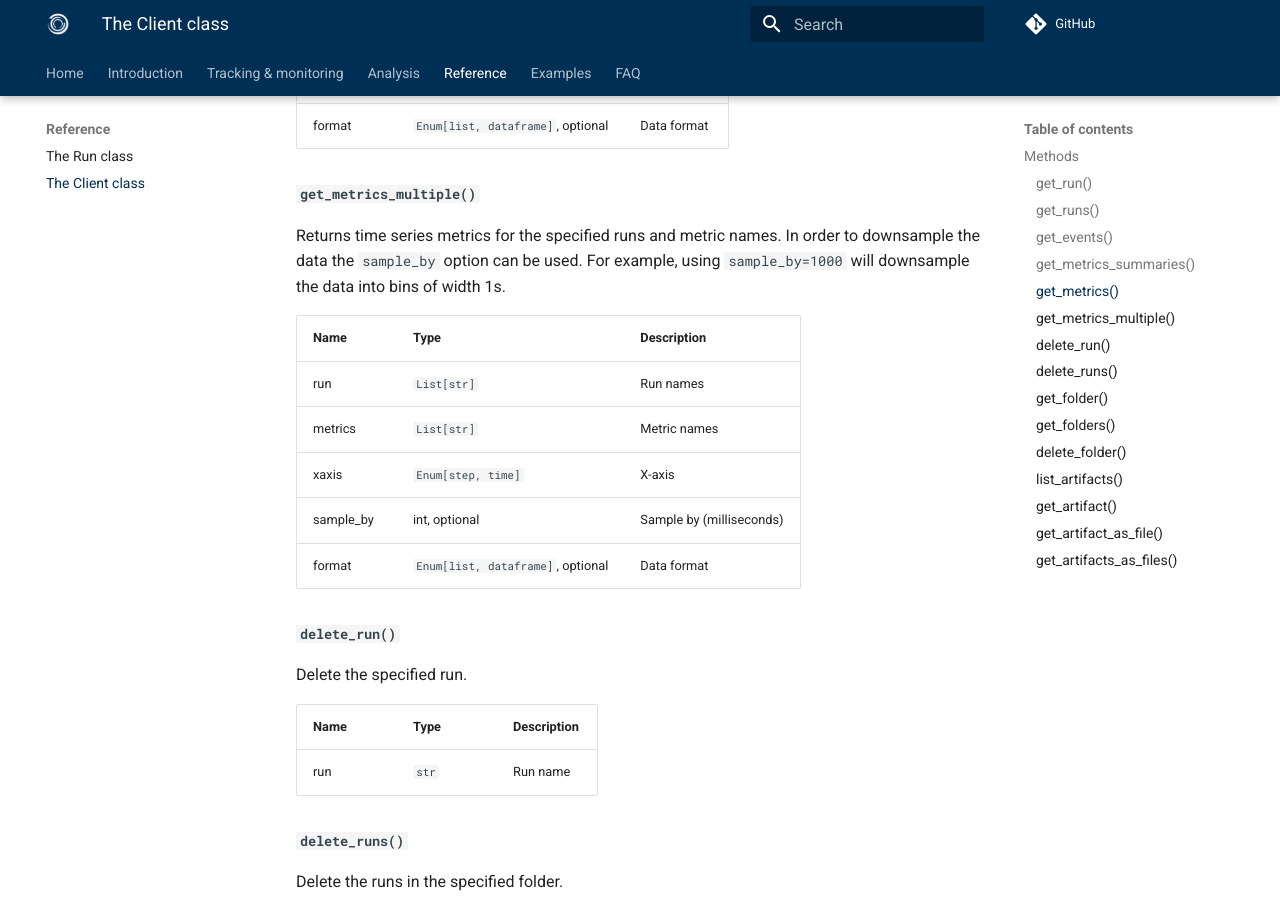
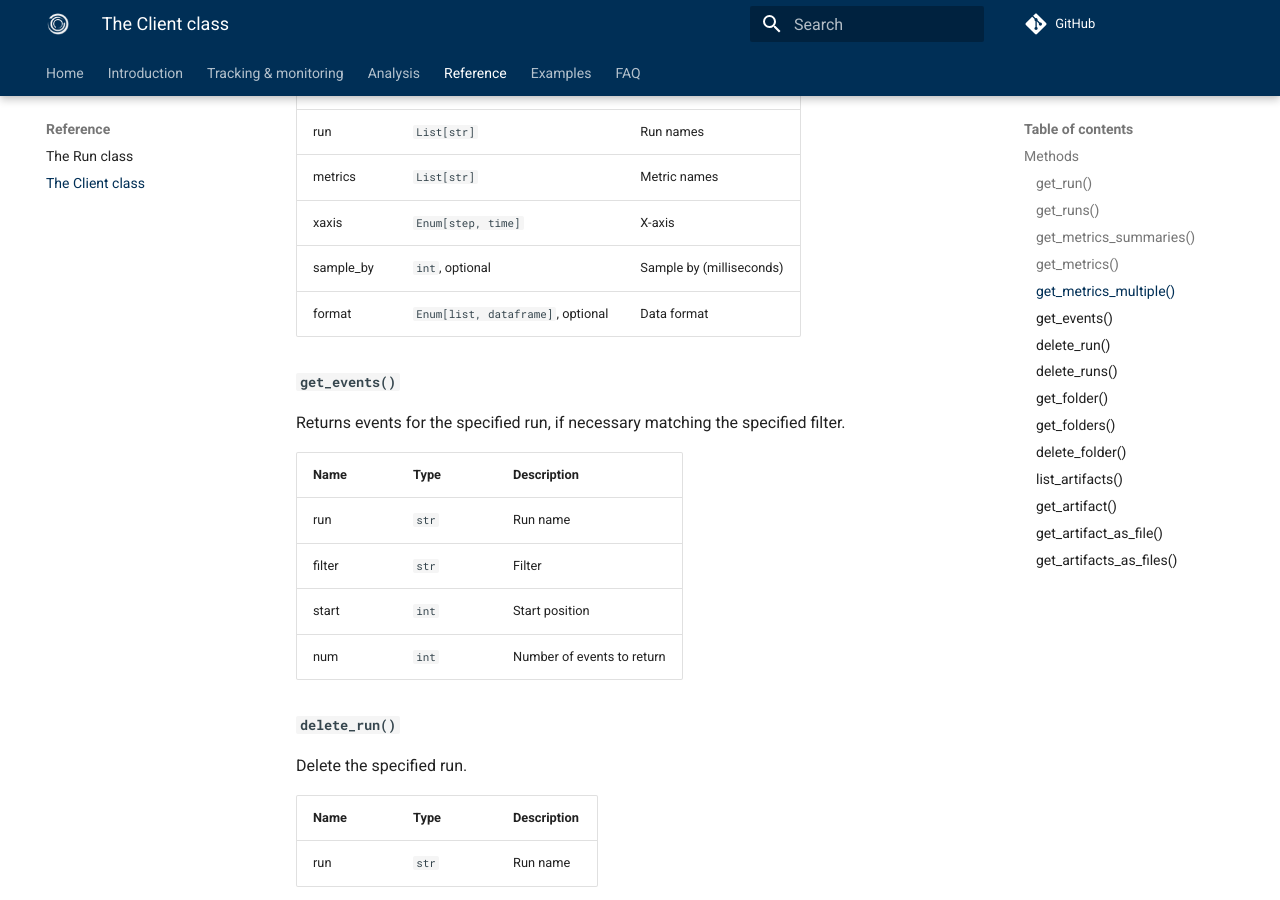
Before and after one commit to simvue-io/docs, an MkDocs documentation site: the page built from docs/reference/client.md, in a window 1280 px wide and 900 px high, scrolled down 1755 px. Built offline with MkDocs 1.6.1 and Material for MkDocs 9.7.7, drawn with Linux system fonts in a browser that asks for light colours; some of the changed text lies outside the part shown.

Commit message:
Add events

```diff
--- a/docs/reference/client.md
+++ b/docs/reference/client.md
@@ -67,8 +58,19 @@ bins of width 1s.
 | run | `List[str]` | Run names |
 | metrics | `List[str]` | Metric names |
 | xaxis | `Enum[step, time]` | X-axis |
-| sample_by | int, optional | Sample by (milliseconds) |
+| sample_by | `int`, optional | Sample by (milliseconds) |
 | format | `Enum[list, dataframe]`, optional | Data format |
+
+#### `get_events()`
+
+Returns events for the specified run, if necessary matching the specified filter.
+
+| Name  | Type | Description |
+| ----- | ---- | ----------- |
+| run | `str` | Run name |
+| filter | `str` | Filter |
+| start | `int` | Start position |
+| num | `int` | Number of events to return |
 
 #### `delete_run()`
 
```
Also changed, not shown: other parts of docs/reference/client.md (+0 -9 lines).
